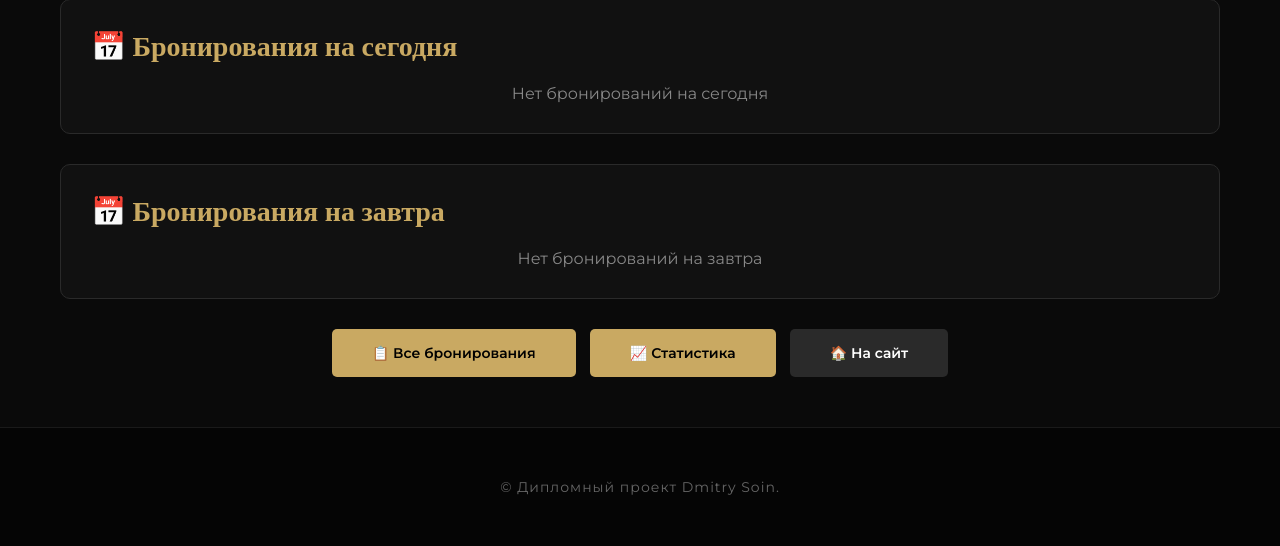
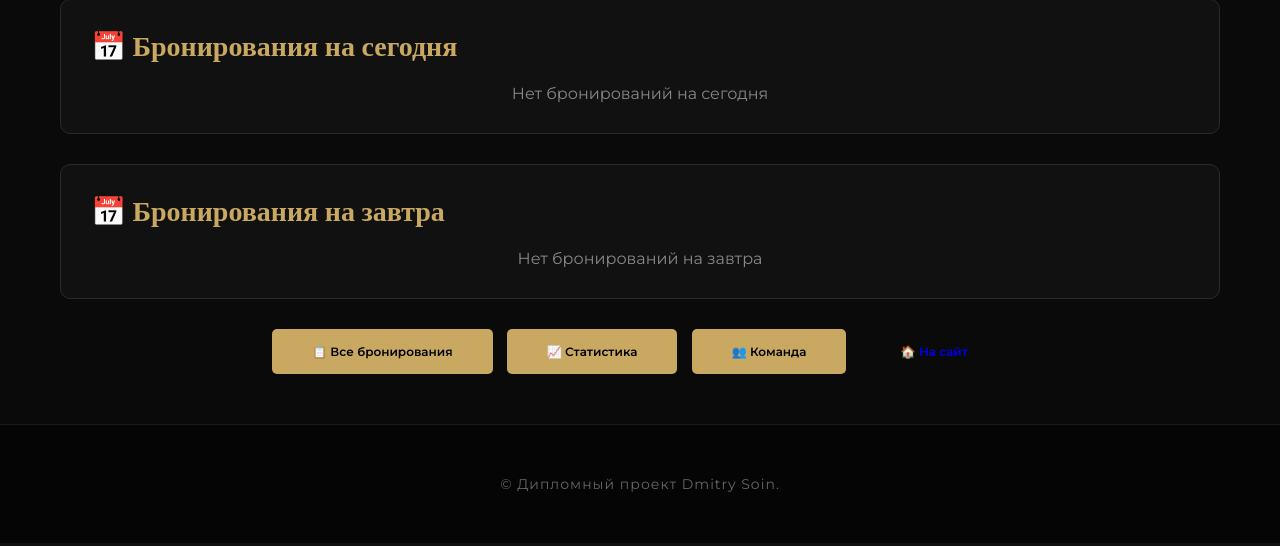
Before and after one commit to IMPAIA1967/russian-krai-diplom, a Django app: page /admin-panel/ in a window 1280 px wide. Shown: the part 401-947 px from the top of the page. After the commit the page ends 893 px from the top, so only its background shows below. Run offline with Django 5.2, Linux system fonts and the light colour scheme; the visitor is signed in with stand-in values (Sample User, id 1); data that the repository does not hold is empty.

Commit message:
Добавлена ссылка на управление командой в дашборд

```diff
--- a/restaurant/templates/restaurant/admin/dashboard.html
+++ b/restaurant/templates/restaurant/admin/dashboard.html
@@ -163,15 +163,17 @@
 
     <!-- Навигация -->
    <div style="text-align: center; margin-top: 30px;">
-        <a href="{% url 'admin_reservations' %}" class="btn btn-view" style="padding: 15px 40px; font-size: 14px;">
+    <a href="{% url 'admin_reservations' %}" class="btn" style="padding: 15px 40px; background: #c9a962; color: #000;">
         📋 Все бронирования
     </a>
-        <a href="{% url 'admin_statistics' %}" class="btn btn-view" style="padding: 15px 40px; font-size: 14px; margin-left: 10px;">
+    <a href="{% url 'admin_statistics' %}" class="btn" style="padding: 15px 40px; background: #c9a962; color: #000; margin-left: 10px;">
         📈 Статистика
     </a>
-        <a href="{% url 'index' %}" class="btn" style="padding: 15px 40px; font-size: 14px; margin-left: 10px; background: #2a2a2a; color: #fff;">
+    <a href="{% url 'admin_team' %}" class="btn" style="padding: 15px 40px; background: #c9a962; color: #000; margin-left: 10px;">
+        👥 Команда
+    </a>
+    <a href="{% url 'index' %}" class="btn btn-back" style="padding: 15px 40px; margin-left: 10px;">
         🏠 На сайт
     </a>
 </div>
-</div>
 {% endblock %}
```
Lines whose indentation alone changed are shown as unchanged.
